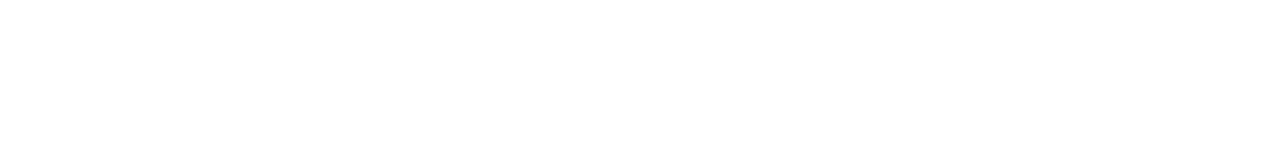
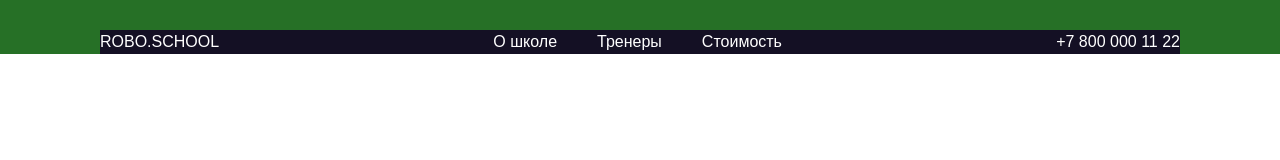
Before and after one commit to mariaanisimova3091/ROBO.SCHOOL-, a plain HTML site: page index.html in a window 1280 px wide. Drawn offline with Linux system fonts and the light colour scheme.

Commit message:
feat: added header

```diff
--- a/index.html
+++ b/index.html
@@ -6,5 +6,21 @@
     <title>ROBO.SCHOOL</title>
     <link rel="stylesheet" href="./style.css" />
   </head>
-  <body></body>
+  <body>
+    <div class="wrapper">
+      <div class="header">
+        <div class="container header-container">
+          <a href="#">ROBO.SCHOOL</a>
+          <nav class="header-nav">
+            <ul class="nav-list">
+              <li><a href="#">О школе</a></li>
+              <li><a href="#">Тренеры</a></li>
+              <li><a href="#">Стоимость</a></li>
+            </ul>
+          </nav>
+          <a href="#">+7 800 000 11 22</a>
+        </div>
+      </div>
+    </div>
+  </body>
 </html>
--- a/style.css
+++ b/style.css
@@ -0,0 +1,49 @@
+/* Простой Reset */
+* {
+  margin: 0;
+  padding: 0;
+  box-sizing: border-box;
+}
+ul {
+  list-style: none;
+}
+a {
+  text-decoration: none;
+  color: white;
+}
+body {
+  line-height: 1.5;
+  font-family: sans-serif;
+}
+/* Простой Reset */
+.wrapper {
+  max-width: 1920px;
+  max-height: 4684px;
+}
+.container {
+  max-width: 1140px;
+  margin: 0 auto;
+  /* padding: 0 20px; */
+}
+
+/* Header */
+.header {
+  max-width: 1920px;
+  max-height: 1080px;
+  background-color: #267026;
+  padding-left: 100px;
+  padding-right: 100px;
+  padding-top: 30px;
+}
+
+.header-container {
+  display: flex;
+  align-items: center;
+  justify-content: space-between;
+  background-color: #141024;
+  color: white;
+}
+.nav-list {
+  display: flex;
+  gap: 40px;
+}
```
